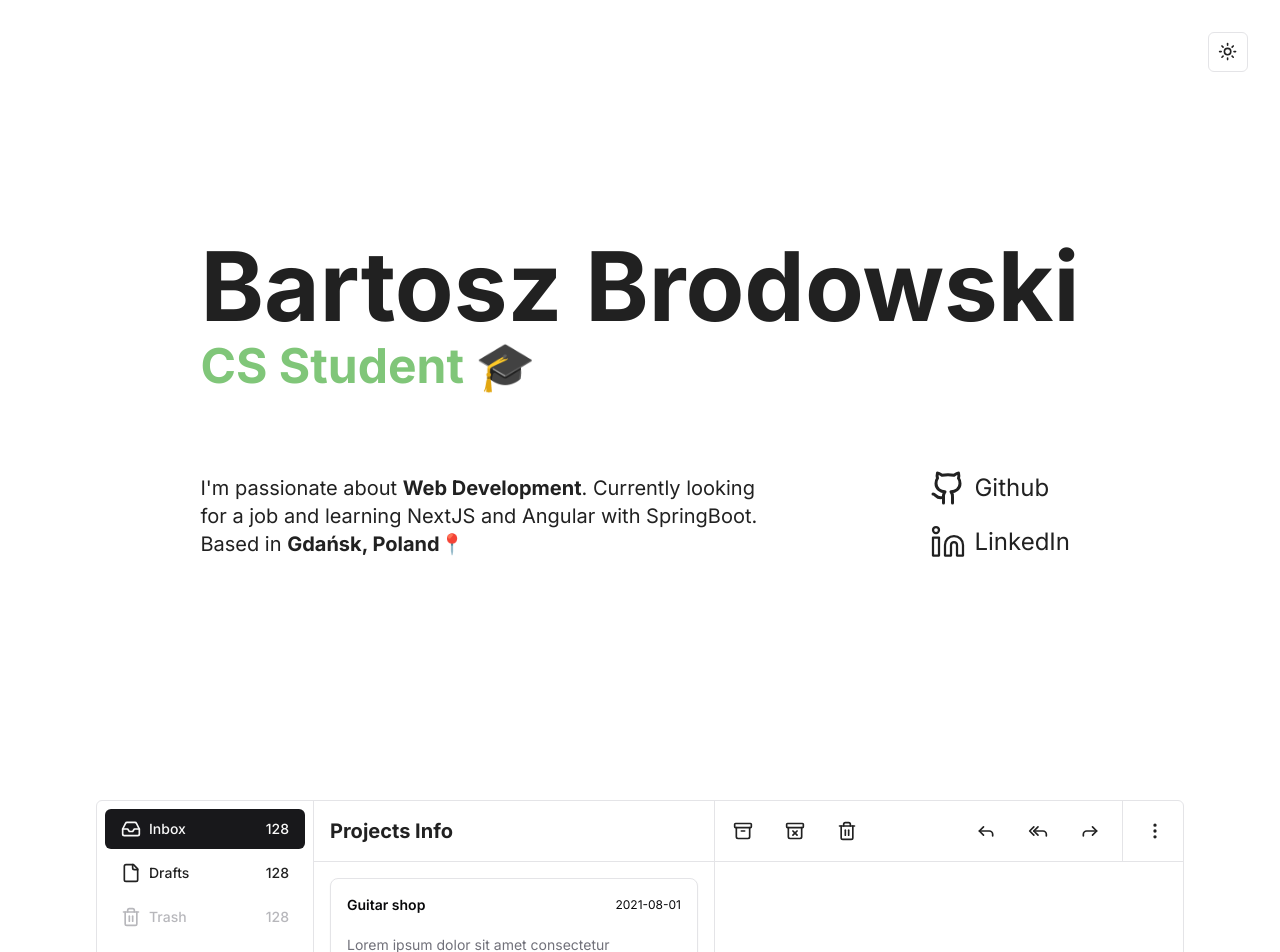
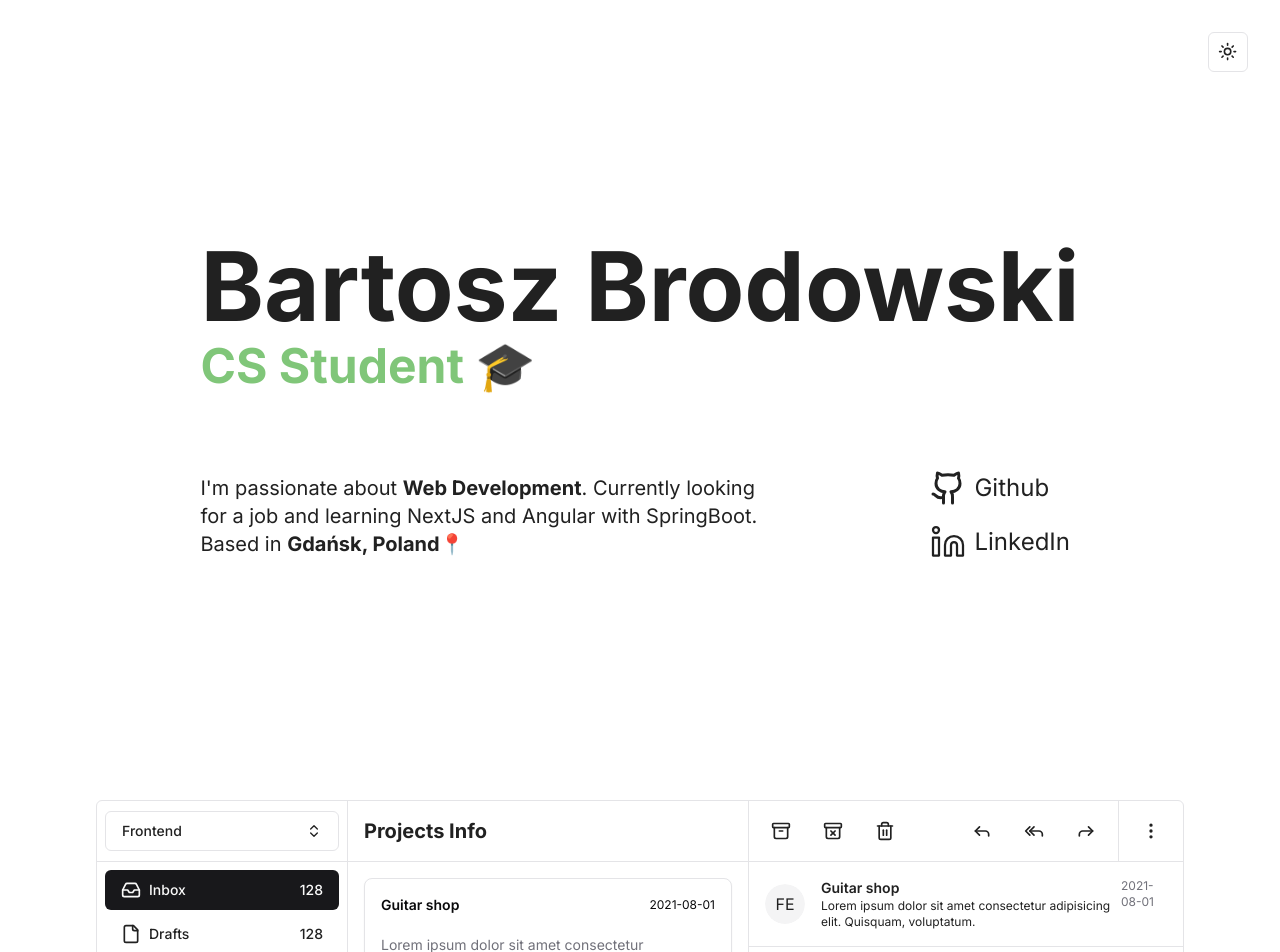
Before and after one commit to BartoszBrodowski/portfolio, a Next.js app: page / in a window 1280 px wide. Shown: the top 952 px of the page. Built offline with nearby package versions, Linux system fonts and the light colour scheme.

Commit message:
feat(projects-nav): projects it field dropdown picker

```diff
--- a/package.json
+++ b/package.json
@@ -9,6 +9,7 @@
     "lint": "next lint"
   },
   "dependencies": {
+    "@radix-ui/react-avatar": "^1.0.4",
     "@radix-ui/react-dropdown-menu": "^2.0.6",
     "@radix-ui/react-scroll-area": "^1.0.5",
     "@radix-ui/react-separator": "^1.0.3",
--- a/src/components/Projects/ProjectContent/ProjectContent.tsx
+++ b/src/components/Projects/ProjectContent/ProjectContent.tsx
@@ -2,6 +2,7 @@ import { Project } from "@/interfaces/project.interface";
 import { FunctionComponent } from "react";
 import ProjectContentHeader from "./ProjectContentHeader";
 import { Separator } from "@/components/ui/separator";
+import SenderInfo from "./SenderInfo";
 
 interface ProjectContentProps {
     project: Project;
@@ -12,6 +13,7 @@ const ProjectContent: FunctionComponent<ProjectContentProps> = ({project}) => {
         <div className="flex flex-col w-full">
             <ProjectContentHeader />
             <Separator />
+            <SenderInfo project={project} />
         </div>
     );
 }
--- a/src/components/Projects/ProjectContent/ProjectContentHeader.tsx
+++ b/src/components/Projects/ProjectContent/ProjectContentHeader.tsx
@@ -26,7 +26,7 @@ const forwardIcons: IconTooltip[] = [
 
 const ProjectContentHeader: FunctionComponent = () => {
     return (
-        <div className="flex justify-between w-full h-[60px] px-2">
+        <div className="flex justify-between w-full h-[60px] px-3">
             <TooltipProvider delayDuration={0}>
                 <ul className="flex items-center justify-between gap-3">
                     {archiveIcons.map((icon, index) => {
--- /dev/null
+++ b/src/components/Projects/ProjectContent/SenderInfo.tsx
@@ -0,0 +1,32 @@
+import { Avatar, AvatarFallback } from "@/components/ui/avatar";
+import { Separator } from "@/components/ui/separator";
+import { Project } from "@/interfaces/project.interface";
+import { FunctionComponent } from "react";
+
+interface SenderInfoProps {
+    project: Project;
+}
+
+const SenderInfo: FunctionComponent<SenderInfoProps> = ({project}) => {
+    return (
+        <>
+            <div className="flex justify-between items-start p-4">
+                <div className="flex items-center gap-4">
+                    <Avatar>
+                        <AvatarFallback>
+                            FE
+                        </AvatarFallback>
+                    </Avatar>
+                    <div>
+                        <h1 className="text-sm font-semibold">{project.name}</h1>
+                        <p className="text-xs w-[300px]">{project.shortDescription}</p>
+                    </div>
+                </div>
+                <span className="text-xs text-muted-foreground">{project.date}</span>
+            </div>
+            <Separator />
+        </>
+    );
+}
+
+export default SenderInfo;
--- a/src/components/Projects/Nav.tsx
+++ b/src/components/Projects/ProjectNav/Nav.tsx
@@ -5,6 +5,8 @@ import { FunctionComponent, useState } from "react";
 import NavTab from "./NavTab";
 import { Project } from "@/interfaces/project.interface";
 import NavTabsList from "./NavTabsList";
+import ProfileTab from "./ProfileTab";
+import { Separator } from "@/components/ui/separator";
 
 interface NavProps {
     setProjects: (projects: Project[]) => void
@@ -12,8 +14,10 @@ interface NavProps {
 
 const Nav: FunctionComponent<NavProps> = ({setProjects}) => {
     return (
-        <div className="w-full max-w-[200px] m-2">
+        <div className="w-full max-w-[250px] my-0">
             <nav>
+                <ProfileTab />
+                <Separator orientation="horizontal" className="mb-2" />
                 <NavTabsList setProjects={setProjects} tabs={navTabs} />
             </nav>
         </div>
--- a/src/components/Projects/NavTab.tsx
+++ b/src/components/Projects/ProjectNav/NavTab.tsx
@@ -3,7 +3,7 @@
 import { NavTabInfo } from "@/interfaces/navtab.interface";
 import { cn } from "@/lib/utils";
 import { FunctionComponent, useState } from "react";
-import { buttonVariants } from "../ui/button";
+import { buttonVariants } from "../../ui/button";
 
 interface NavTabProps {
     tab: NavTabInfo;
--- a/src/components/Projects/NavTabsList.tsx
+++ b/src/components/Projects/ProjectNav/NavTabsList.tsx
@@ -19,7 +19,7 @@ const NavTabsList: FunctionComponent<NavTabsListProps> = ({tabs, setProjects}) =
         setProjects(navTabs[index].projects!)
     }
     return (
-        <ul className="flex flex-col gap-1">
+        <ul className="flex flex-col gap-1 m-2">
             {navTabs.map((tab, index) => {
                 return (
                     <NavTab isClicked={clicked === index} changeTab={changeTab} key={index} tab={tab} index={index} />
--- /dev/null
+++ b/src/components/Projects/ProjectNav/ProfileTab.tsx
@@ -0,0 +1,41 @@
+import { Button } from "@/components/ui/button";
+import { DropdownMenu, DropdownMenuContent, DropdownMenuLabel, DropdownMenuRadioGroup, DropdownMenuRadioItem, DropdownMenuSeparator, DropdownMenuTrigger } from "@/components/ui/dropdown-menu";
+import { ChevronsUpDown } from "lucide-react";
+import { FunctionComponent, useState } from "react";
+
+interface ProfileTabProps {
+    currentField?: string;
+}
+
+const fields = ['Frontend', 'Backend', 'Fullstack'];
+
+const ProfileTab: FunctionComponent<ProfileTabProps> = ({currentField}) => {
+    const [field, setField] = useState<string>('Frontend');
+    return (
+        <div className="flex items-center justify-between h-[60px] px-2">
+            <DropdownMenu>
+                <DropdownMenuTrigger asChild>
+                    <Button variant='outline' className="flex justify-between w-full">
+                        {field}
+                        <ChevronsUpDown size={16} />
+                    </Button>
+                </DropdownMenuTrigger>
+                <DropdownMenuRadioGroup value={field}>
+                    <DropdownMenuContent>
+                        <DropdownMenuSeparator />
+                        <ul className="flex flex-col">
+                            {fields.map((field, index) => {
+                                return (
+                                    <DropdownMenuRadioItem onClick={() => setField(field)} value={field} className="hover:cursor-pointer w-full" key={index}>{field}</DropdownMenuRadioItem>
+                                )
+                            })}
+                        </ul>
+                        {/* <DropdownMenuCheckboxItem checked={true}>Test</DropdownMenuCheckboxItem> */}
+                    </DropdownMenuContent>
+                </DropdownMenuRadioGroup>
+            </DropdownMenu>
+        </div>
+    );
+}
+
+export default ProfileTab;
--- a/src/components/Projects/index.tsx
+++ b/src/components/Projects/index.tsx
@@ -1,7 +1,7 @@
 'use client';
 
 import { FunctionComponent, useState } from "react";
-import Nav from "./Nav";
+import Nav from "./ProjectNav/Nav";
 import ProjectsInfo from "./ProjectIsnfo";
 import { Separator } from "../ui/separator";
 import { Project } from "@/interfaces/project.interface";
@@ -19,6 +19,7 @@ const Projects: FunctionComponent = () => {
     const changeProjectIndex = (index: number) => {
         setClickedProject(index)
     }
+
     return (
         <div className="flex justify-center items-start h-full w-full border rounded-md">
             <Nav setProjects={changeProjects} />
--- /dev/null
+++ b/src/components/ui/avatar.tsx
@@ -0,0 +1,50 @@
+"use client"
+
+import * as React from "react"
+import * as AvatarPrimitive from "@radix-ui/react-avatar"
+
+import { cn } from "@/lib/utils"
+
+const Avatar = React.forwardRef<
+  React.ElementRef<typeof AvatarPrimitive.Root>,
+  React.ComponentPropsWithoutRef<typeof AvatarPrimitive.Root>
+>(({ className, ...props }, ref) => (
+  <AvatarPrimitive.Root
+    ref={ref}
+    className={cn(
+      "relative flex h-10 w-10 shrink-0 overflow-hidden rounded-full",
+      className
+    )}
+    {...props}
+  />
+))
+Avatar.displayName = AvatarPrimitive.Root.displayName
+
+const AvatarImage = React.forwardRef<
+  React.ElementRef<typeof AvatarPrimitive.Image>,
+  React.ComponentPropsWithoutRef<typeof AvatarPrimitive.Image>
+>(({ className, ...props }, ref) => (
+  <AvatarPrimitive.Image
+    ref={ref}
+    className={cn("aspect-square h-full w-full", className)}
+    {...props}
+  />
+))
+AvatarImage.displayName = AvatarPrimitive.Image.displayName
+
+const AvatarFallback = React.forwardRef<
+  React.ElementRef<typeof AvatarPrimitive.Fallback>,
+  React.ComponentPropsWithoutRef<typeof AvatarPrimitive.Fallback>
+>(({ className, ...props }, ref) => (
+  <AvatarPrimitive.Fallback
+    ref={ref}
+    className={cn(
+      "flex h-full w-full items-center justify-center rounded-full bg-muted",
+      className
+    )}
+    {...props}
+  />
+))
+AvatarFallback.displayName = AvatarPrimitive.Fallback.displayName
+
+export { Avatar, AvatarImage, AvatarFallback }
--- a/src/data/navtabs.data.tsx
+++ b/src/data/navtabs.data.tsx
@@ -11,6 +11,7 @@ export const navTabs: NavTabInfo[] = [
             {
                 name: "Guitar shop",
                 date: "2021-08-01",
+                shortDescription: "Lorem ipsum dolor sit amet consectetur adipisicing elit. Quisquam, voluptatum.",
                 description: "Lorem ipsum dolor sit amet consectetur adipisicing elit. Quisquam, voluptatum. Lorem ipsum dolor sit amet consectetur adipisicing elit. Quisquam, voluptatum.",
                 technologies: ["React", "TypeScript", "TailwindCSS", "Node.js", "Express.js", "MongoDB"],
                 github: "blank",
@@ -19,6 +20,7 @@ export const navTabs: NavTabInfo[] = [
             {
                 name: "MacroMaster",
                 date: "2023-10-01",
+                shortDescription: "Lorem ipsum dolor sit amet consectetur adipisicing elit. Quisquam, voluptatum.",
                 description: "Lorem ipsum dolor sit amet, consectetur adipisicing elit. Minus atque commodi ipsam sit sint praesentium",
                 technologies: ["NextJS", "TailwindCSS"],
                 github: "blank"
@@ -33,6 +35,7 @@ export const navTabs: NavTabInfo[] = [
             {
                 name: "MacroMaster",
                 date: "2023-10-01",
+                shortDescription: "Lorem ipsum dolor sit amet consectetur adipisicing elit. Quisquam, voluptatum.",
                 description: "Lorem ipsum dolor sit amet, consectetur adipisicing elit. Minus atque commodi ipsam sit sint praesentium",
                 technologies: ["NextJS", "TailwindCSS"],
                 github: "blank"
--- a/src/interfaces/project.interface.ts
+++ b/src/interfaces/project.interface.ts
@@ -1,6 +1,7 @@
 export interface Project {
     name: string;
     date: string;
+    shortDescription: string;
     description: string;
     technologies: string[];
     github: string;
```
Also changed, not shown: 1 other file (tests, documents, lock files or other folders).
